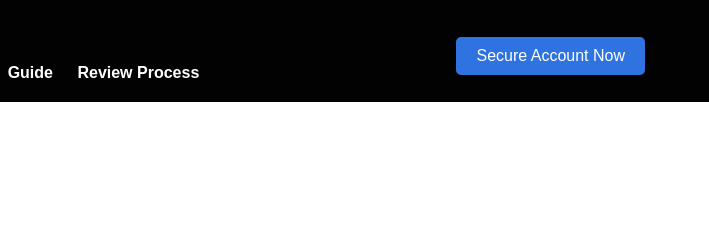
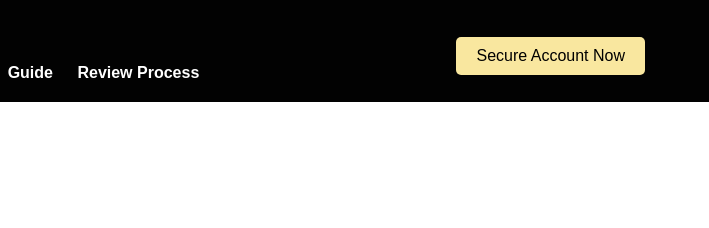
Before and after one commit to TeejayEg/WU-Security, a plain HTML site: page index.html in a window 1280 px wide. Shown: the top 228 px of the page, 571-1280 px from the left. Drawn offline with Linux system fonts and the light colour scheme; a script that the page names is missing.

Commit message:
Update styles.css

```diff
--- a/styles.css
+++ b/styles.css
@@ -49,17 +49,18 @@ header .cta {
 }
 
 header .btn {
-  background-color: #2f73e0;
+  background-color: #f9e79f; /* Light yellow */
   padding: 10px 20px;
-  color: white;
+  color: #000; /* Changed text color to black for contrast */
   text-decoration: none;
   border-radius: 5px;
   transition: background-color 0.3s;
 }
 
 header .btn:hover {
-  background-color: #0056b3;
+  background-color: #f7d679; /* Slightly darker yellow on hover */
 }
+
 /* Main Styles */
 main {
   padding: 20px 0;
```
